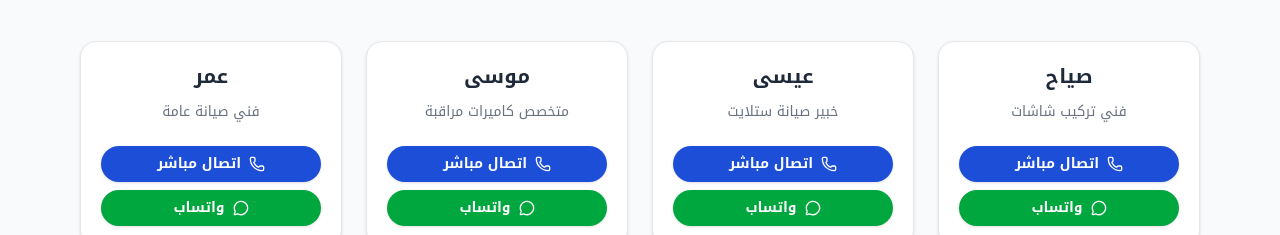
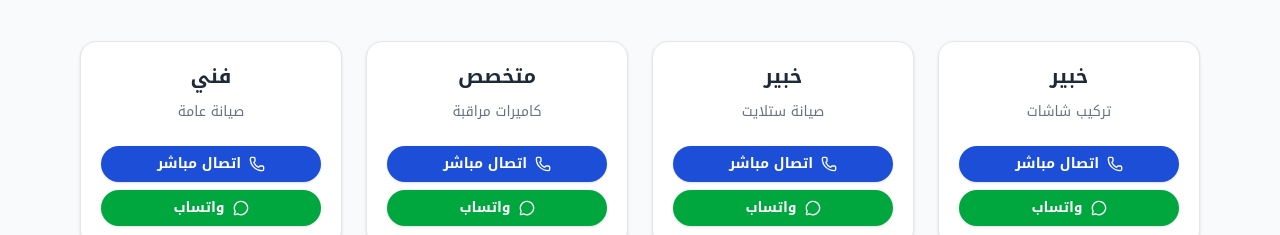
Before and after one commit to Yassinov7/Khadmatikw, a Next.js app: page /contact in a window 1280 px wide. Shown: the part 248-483 px from the top of the page. Built offline with nearby package versions, Linux system fonts and the light colour scheme.

Commit message:
fixing the offer itemprops

```diff
--- a/src/app/contact/page.tsx
+++ b/src/app/contact/page.tsx
@@ -3,26 +3,26 @@ import { Phone, MessageCircle } from "lucide-react";
 
 const CONTACTS = [
   {
-    name: "صياح",
-    role: "فني تركيب شاشات",
+    name: "خبير",
+    role: " تركيب شاشات",
     phone: "96550266068",
     whatsapp: "96565013345",
   },
   {
-    name: "عيسى",
-    role: "خبير صيانة ستلايت",
+    name: "خبير",
+    role: " صيانة ستلايت",
     phone: "96550112233",
     whatsapp: "96566112233",
   },
   {
-    name: "موسى",
-    role: "متخصص كاميرات مراقبة",
+    name: "متخصص",
+    role: " كاميرات مراقبة",
     phone: "96550778899",
     whatsapp: "96566778899",
   },
   {
-    name: "عمر",
-    role: "فني صيانة عامة",
+    name: "فني",
+    role: " صيانة عامة",
     phone: "96550445566",
     whatsapp: "96565445566",
   },
--- a/src/app/offers/[slugWithId]/page.tsx
+++ b/src/app/offers/[slugWithId]/page.tsx
@@ -28,6 +28,8 @@ export async function generateMetadata(
 
   const offer = await getOfferById(id);
   if (!offer) return {};
+
+
 
   const dynamicKeywords = [
     ...extractKeywords(offer.title),
@@ -76,6 +78,39 @@ export default async function OfferPage(props: { params: Promise<{ slugWithId: s
 
   const offer = await getOfferById(id);
   if (!offer) notFound();
-
-  return <OfferDetailsClient offer={offer} />;
+  const structuredData = {
+  "@context": "https://schema.org",
+  "@type": "Product",
+  "name": offer.title,
+  "description": offer.description ?? "",
+  "offers": {
+    "@type": "Offer",
+    "priceCurrency": "KWD",
+    "price": (offer.discount_percent ?? 0).toFixed(2),
+    "availability": "http://schema.org/InStock",
+    "hasMerchantReturnPolicy": {
+      "@type": "MerchantReturnPolicy",
+      "returnPolicyCategory": "http://schema.org/Returnable"
+    },
+    "shippingDetails": {
+      "@type": "OfferShippingDetails",
+      "shippingRate": {
+        "@type": "MonetaryAmount",
+        "value": "2.00",
+        "currency": "KWD"
+      },
+      "shippingDestination": {
+        "@type": "DefinedRegion",
+        "addressCountry": "KW"
+      }
+    }
+  }
+};
+  return <>
+            <OfferDetailsClient offer={offer}/>
+            {/* بيانات Structured Data بصيغة JSON-LD لتحسين ظهور العرض في Google */}
+            <script type="application/ld+json" suppressHydrationWarning>
+              {JSON.stringify(structuredData)}
+            </script>
+        </>;
 }
```
